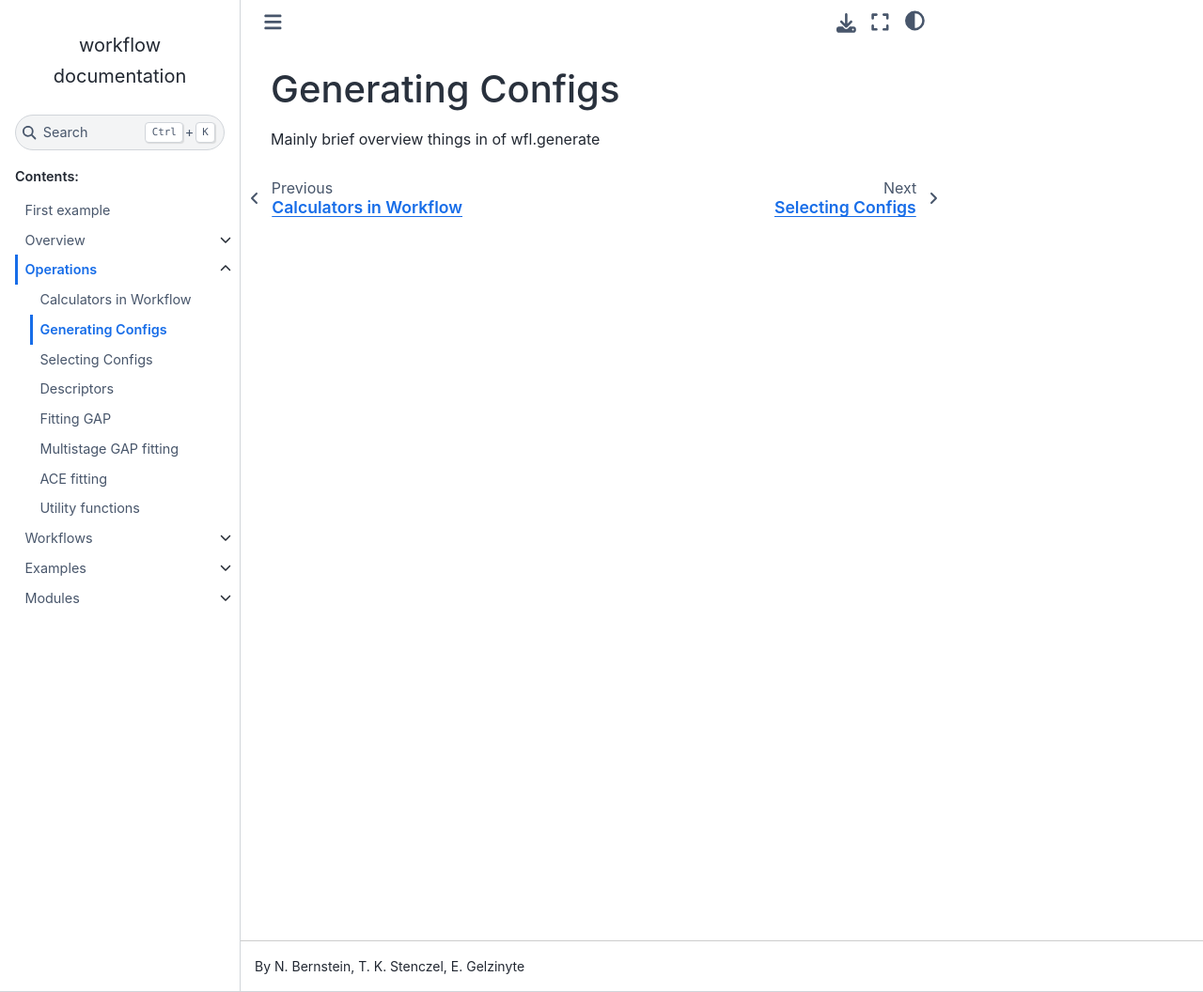
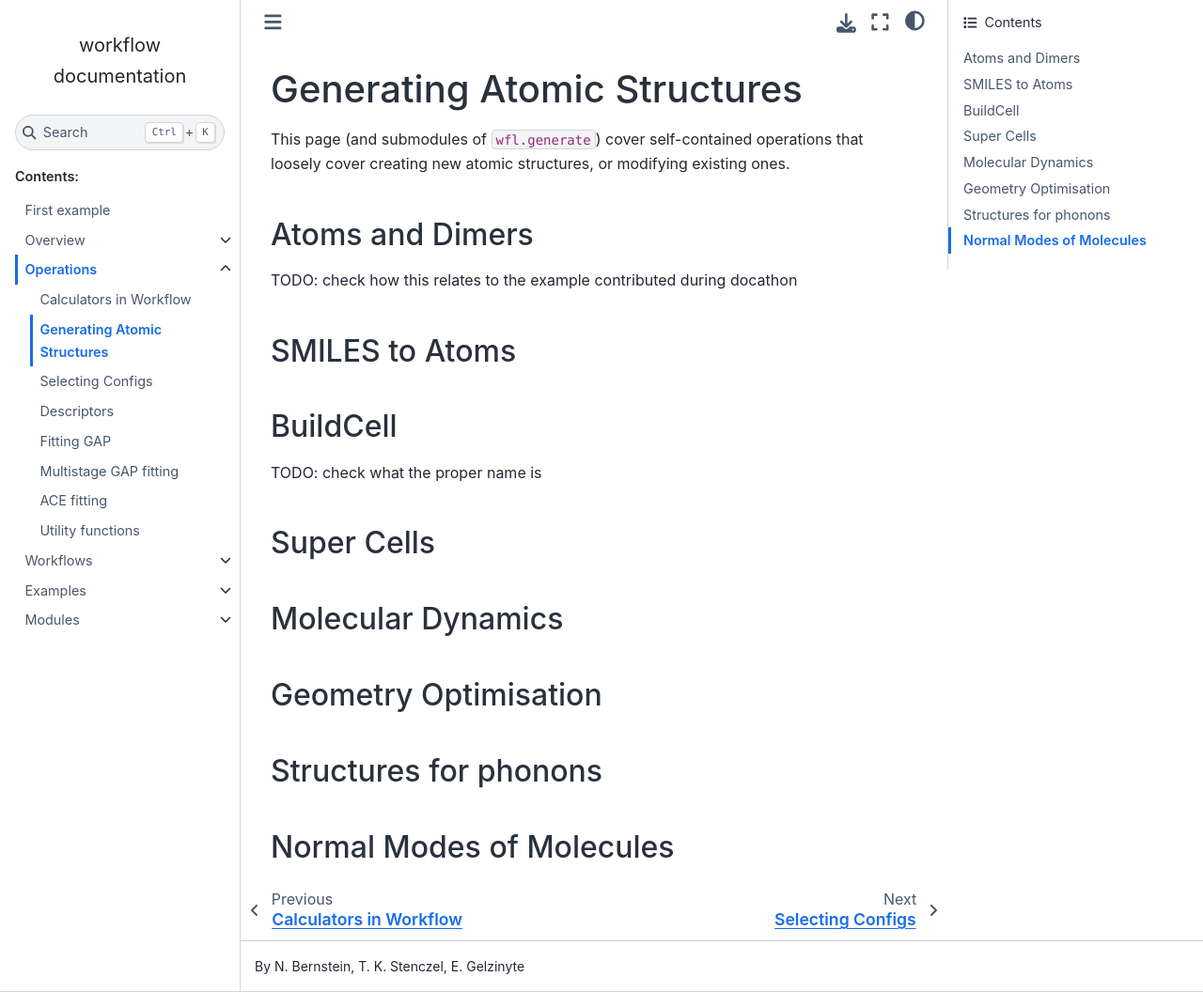
Before and after one commit to libAtoms/workflow, a Sphinx documentation site: the page built from docs/source/operations.generate.md, in a window 1280 px wide and 1056 px high. Shown: the whole window at 94% size. Built offline with Sphinx 7.4.7 and the Sphinx Book theme 1.1.4, drawn with Linux system fonts in a browser that asks for light colours.

Commit message:
rough text for calculators and outline of generate

```diff
--- a/docs/source/operations.generate.md
+++ b/docs/source/operations.generate.md
@@ -1,3 +1,31 @@
-# Generating Configs
+# Generating Atomic Structures
 
-Mainly brief overview things in of wfl.generate
+This page (and submodules of `wfl.generate`) cover self-contained operations that loosely cover creating new atomic structures, or modifying existing ones.
+
+## Atoms and Dimers
+
+TODO: check how this relates to the example contributed during docathon
+
+
+## SMILES to Atoms
+
+
+
+## BuildCell
+
+TODO: check what the proper name is
+
+
+## Super Cells
+
+
+## Molecular Dynamics
+
+
+## Geometry Optimisation
+
+
+## Structures for phonons
+
+
+## Normal Modes of Molecules
```
Also changed, not shown: docs/source/examples.mace.md (+1 -1 lines), docs/source/operations.calculators.md (+6 -2 lines).
